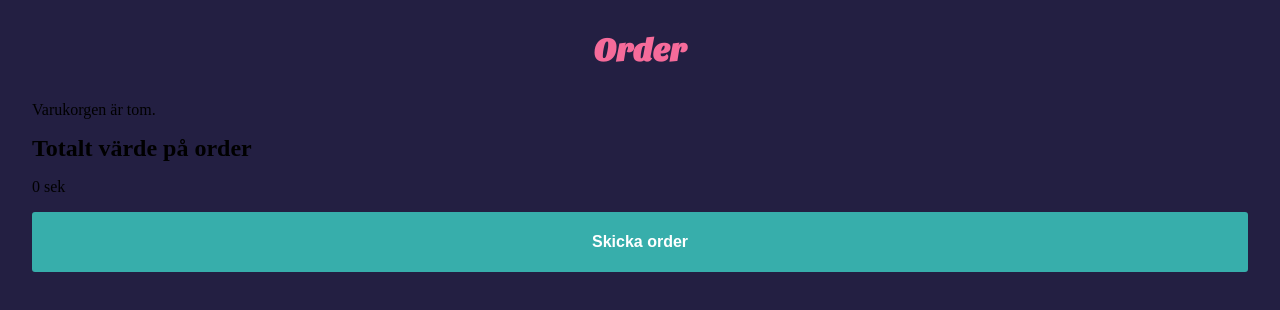
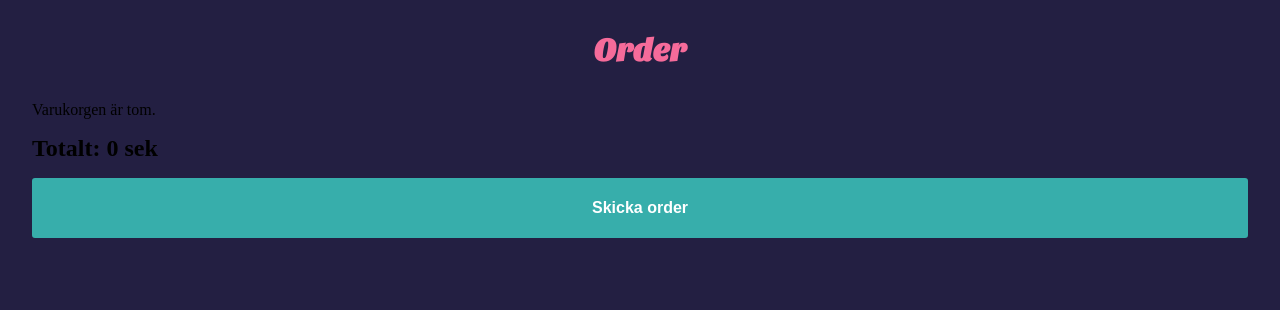
Before and after one commit to Felicia-V03/react-individuell-exam, a React (Vite) app in the folder react-individuell-exam/: page /orders in a window 1280 px wide. Shown: the top 310 px of the page. Built offline with nearby package versions, Linux system fonts and the light colour scheme.

Commit message:
problem with counter again

```diff
--- a/react-individuell-exam/src/Components/CartButton/CartButton.jsx
+++ b/react-individuell-exam/src/Components/CartButton/CartButton.jsx
@@ -1,31 +1,35 @@
-import { useNavigate, useParams, useLocation } from "react-router-dom";
+import { useNavigate, useLocation } from "react-router-dom";
 import useCart from "../../stores/useCartStore.js";
 import useCounter from "../../stores/useCounter.js";
 import useTickets from "../../stores/useTickets.js";
 import "./cartButton.css";
 
-function CartButton({children, event}) {
+function CartButton({ children, event }) {
   const location = useLocation();
   const navigate = useNavigate();
-  const { id } = useParams();
 
-  const { addToCart, clearCart, cart } = useCart();
-  const { reset, quantity } = useCounter();
+  const addToCart = useCart((state) => state.addToCart);
+  const clearCart = useCart((state) => state.clearCart);
+  const cart = useCart((state) => state.cart || []);
+    const { reset, quantity } = useCounter();
   const { saveTickets } = useTickets();
 
   const handleClick = () => {
-    if (event && id) {
+    if (event) {
       addToCart({ ...event, quantity: quantity });
       reset();
       navigate("/orders");
     } else if (location.pathname === "/orders") {
-      navigate("/ticket");
-      if (cart.length > 0) {
+      if (Array.isArray(cart) && cart.length > 0) {
         saveTickets(cart);
         clearCart();
       }
+      navigate("/ticket");
+    } else {
+      console.warn("Unhandled path:", location.pathname);
     }
   };
+
 
   return (
     <div className="cart-button">
--- a/react-individuell-exam/src/Components/EventsOrder/EventsOrder.jsx
+++ b/react-individuell-exam/src/Components/EventsOrder/EventsOrder.jsx
@@ -0,0 +1,28 @@
+import OrderCounter from "../OrderCounter/OrderCounter";
+import useCart from "../../stores/useCartStore.js";
+
+function EventsOrder() {
+  const { cart } = useCart();
+
+  return (
+    <section className="order-list">
+      {cart.length === 0 ? (
+        <p>Varukorgen är tom.</p>
+      ) : (
+        <ul className="order-listitems">
+        {cart.map((event) => (
+          <ol key={event.id} className="order-listitem__{event.id}">
+            <article className="order-listinfo">
+              <h2 className="order-listtitle">{event.name}</h2>
+              <p className="order-listwhen">{event.when.date} kl {event.when.from} - {event.when.to}</p>
+            </article>
+            <OrderCounter event={event}/>
+          </ol>
+        ))}
+      </ul>
+      )}
+    </section>
+  );
+}
+
+export default EventsOrder;
--- a/react-individuell-exam/src/Components/OrderCounter/OrderCounter.jsx
+++ b/react-individuell-exam/src/Components/OrderCounter/OrderCounter.jsx
@@ -1,33 +1,29 @@
-import useCounter from "../../stores/useCounter.js";
 import useCart from "../../stores/useCartStore";
 import "./orderCounter.css";
 import 'line-awesome/dist/line-awesome/css/line-awesome.min.css';
 
 function OrderCounter({ event }) {
-  const { quantity, increase, decrease } = useCounter();
-  const { cart } = useCart();
+  const { cart, increaseQuantity, decreaseQuantity } = useCart();
 
-  const existingEventInCart = cart.find(item => item.id === event?.id);
-  const totalQuantity = quantity + (existingEventInCart ? existingEventInCart.quantity : 0);
-
-  if (!event) return null;
+  const existingItem = cart.find(item => item.id === event.id);
+  const quantity = existingItem ? existingItem.quantity : 0;
 
   return (
-    <section className="order-counter">
-      <section className="order-counter_container">
-        <section className="order-counter_header">
-          <h2 className="order-counter_total">{event.price * totalQuantity} sek</h2>
-        </section>
-        <section className="order-counter_buttons">
-          <button onClick={decrease} className="order-decrease_button">
-            <i className="las la-minus"></i>
-          </button>
-          <p>{totalQuantity}</p>
-          <button onClick={increase} className="order-increase_button">
-            <i className="las la-plus"></i>
-          </button>
-        </section>
-      </section>
+    <section className="order-counter_buttons">
+      <button
+        onClick={() => decreaseQuantity(event.id)}
+        className={`order-decrease_button id-${event.id}`}
+        disabled={quantity <= 1}
+      >
+        <i className="las la-minus"></i>
+      </button>
+      <span>{quantity}</span>
+      <button
+        onClick={() => increaseQuantity(event.id)}
+        className={`order-increase_button id-${event.id}`}
+      >
+        <i className="las la-plus"></i>
+      </button>
     </section>
   );
 }
--- a/react-individuell-exam/src/Pages/EventDetailsPage/EventDetailsPage.jsx
+++ b/react-individuell-exam/src/Pages/EventDetailsPage/EventDetailsPage.jsx
@@ -1,6 +1,8 @@
 import EventDetailed from "../../Components/EventDetailed/EventDetailed";
 import CartButton from "../../Components/CartButton/CartButton";
 import OrderCounter from "../../Components/OrderCounter/OrderCounter";
+import useCounter from "../../stores/useCounter.js";
+import useCart from "../../stores/useCartStore.js";
 import useFetch from "../../hooks/useFetch";
 import { useParams } from "react-router-dom";
 import "./eventDetailsPage.css";
@@ -8,11 +10,17 @@ import "./eventDetailsPage.css";
 function EventDetailsPage() {
   const { data: eventsData, isLoading, isError } = useFetch("https://santosnr6.github.io/Data/events.json");
   const { id } = useParams();
+  const { quantity } = useCounter();
+  const { cart } = useCart();
 
   const events = eventsData?.events || [];
   const event = events.find(event => String(event.id) === id);
   console.log("Fetched event data:", event);
 
+  const existingEventInCart = cart.find(item => item.id === event?.id);
+  const totalQuantity = quantity + (existingEventInCart ? existingEventInCart.quantity : 0);
+
+  if (!event) return null;
   if (isLoading) return <p>Laddar event...</p>;
   if (isError) return <p>Ett fel uppstod vid hämtning av event.</p>;
 
@@ -21,7 +29,14 @@ function EventDetailsPage() {
       <h1 className="page_title">Event</h1>
       <p className="event-page_sub page_sub">You are about to score some tickets to</p>
       <EventDetailed event={event}/>
-      <OrderCounter event={event}/>
+      <section className="order-counter">
+        <section className="order-counter_container">
+          <section className="order-counter_header">
+            <h2 className="order-counter_total">{event.price * totalQuantity} sek</h2>
+          </section>
+          <OrderCounter event={event}/>
+        </section>
+      </section>
       <CartButton event={event}>Lägg i varukorgen</CartButton>
     </div>
   );
--- a/react-individuell-exam/src/Pages/OrderPage/OrderPage.jsx
+++ b/react-individuell-exam/src/Pages/OrderPage/OrderPage.jsx
@@ -1,4 +1,5 @@
 import CartButton from "../../Components/CartButton/CartButton";
+import EventsOrder from "../../Components/EventsOrder/EventsOrder";
 import useCart from "../../stores/useCartStore.js";
 import "./orderPage.css";
 
@@ -13,26 +14,8 @@ function OrderPage() {
   return (
     <div className="order-page page-container">
       <h1 className="page_title">Order</h1>
-      {cart.length === 0 ? (
-        <p>Varukorgen är tom.</p>
-      ) : (
-        <section className="order-list">
-          <ul className="order-list__items">
-            {cart.map((event) => (
-              <ol key={event.id} className="order-list__item">
-                <article className="order-list__name-place">
-                  <h2 className="order-list__title">{event.name}</h2>
-                  <p className="order-list__place">{event.when.date} kl {event.when.from} - {event.when.to}</p>
-                </article>
-                <p className="order-list__price">{event.price} sek</p>
-                <p className="order-list__quantity">Antal: {event.quantity}</p>
-              </ol>
-            ))}
-          </ul>
-        </section>
-      )}
-      <h2 className="order-list text">Totalt värde på order</h2>
-      <p className="order-list__total">{totalPrice} sek</p>
+      <EventsOrder />
+      <h2 className="order-listtotal">Totalt: {totalPrice} sek</h2>
       <CartButton>Skicka order</CartButton>
     </div>
   );
--- a/react-individuell-exam/src/stores/useCartStore.js
+++ b/react-individuell-exam/src/stores/useCartStore.js
@@ -8,27 +8,87 @@ const getCartFromLocalStorage = () => {
 const useCart = create((set, get) => ({
   cart: getCartFromLocalStorage(),
 
-  addToCart: (newEvent) => {
+  addToCart: (event) => {
     const cart = get().cart;
-    const index = cart.findIndex(e => e.id === newEvent.id);
+    const existing = cart.find((e) => e.id === event.id);
 
-    let updatedCart;
-    if (index !== -1) {
-      updatedCart = cart.map((e, i) =>
-        i === index ? { ...e, quantity: e.quantity + newEvent.quantity } : e
-      );
-    } else {
-      updatedCart = [...cart, newEvent];
-    }
+    const updatedCart = existing
+      ? cart.map((e) =>
+          e.id === event.id ? { ...e, quantity: e.quantity + event.quantity } : e
+        )
+      : [...cart, { ...event, quantity: event.quantity }];
 
     localStorage.setItem("cart", JSON.stringify(updatedCart));
     set({ cart: updatedCart });
   },
 
+  increaseQuantity: (id) => {
+    const cart = get().cart;
+    const updatedCart = cart.map(item =>
+      item.id === id ? { ...item, quantity: item.quantity + 1 } : item
+    );
+    localStorage.setItem("cart", JSON.stringify(updatedCart));
+    set({ cart: updatedCart });
+  },
+
+  decreaseQuantity: (id) => {
+    const cart = get().cart;
+    const updatedCart = cart.map(item =>
+      item.id === id
+        ? { ...item, quantity: item.quantity > 1 ? item.quantity - 1 : 1 }
+        : item
+    );
+    localStorage.setItem("cart", JSON.stringify(updatedCart));
+    set({ cart: updatedCart });
+  },
+
+  setCart: (newCart) => {
+    localStorage.setItem("cart", JSON.stringify(newCart));
+    set({ cart: newCart });
+  },
+
   clearCart: () => {
     localStorage.setItem("cart", JSON.stringify([]));
     set({ cart: [] });
-  }
+  },
 }));
 
 export default useCart;
+
+// import { create } from "zustand";
+
+// const getCartFromLocalStorage = () => {
+//   const storedCart = localStorage.getItem("cart");
+//   return storedCart ? JSON.parse(storedCart) : [];
+// };
+
+// const useCart = create((set, get) => ({
+//   cart: getCartFromLocalStorage(),
+
+//   increaseQuantity: (id) => {
+//     const cart = get().cart;
+//     const updatedCart = cart.map(item =>
+//       item.id === id ? { ...item, quantity: item.quantity + 1 } : item
+//     );
+//     localStorage.setItem("cart", JSON.stringify(updatedCart));
+//     set({ cart: updatedCart });
+//   },
+
+//   decreaseQuantity: (id) => {
+//     const cart = get().cart;
+//     const updatedCart = cart.map(item =>
+//       item.id === id
+//         ? { ...item, quantity: item.quantity > 1 ? item.quantity - 1 : 1 }
+//         : item
+//     );
+//     localStorage.setItem("cart", JSON.stringify(updatedCart));
+//     set({ cart: updatedCart });
+//   },
+
+//   setCart: (newCart) => {
+//     localStorage.setItem("cart", JSON.stringify(newCart));
+//     set({ cart: newCart });
+//   }
+// }));
+
+// export default useCart;
--- a/react-individuell-exam/src/stores/useCounter.js
+++ b/react-individuell-exam/src/stores/useCounter.js
@@ -1,27 +1,50 @@
 import { create } from "zustand";
 
-const savedQuantity = (() => {
-  const stored = localStorage.getItem("quantity");
-  const parsed = parseInt(stored);
-  return isNaN(parsed) ? 0 : parsed;
-})();
-const useCounter = create((set) => ({
-  quantity: savedQuantity,
-  increase: () =>
-    set((state) => {
-      const newQuantity = state.quantity + 1;
-      localStorage.setItem("quantity", newQuantity);
-      return { quantity: newQuantity };
-    }),
-  decrease: () =>
-    set((state) => {
-      const newQuantity = state.quantity > 0 ? state.quantity - 1 : 0;
-      localStorage.setItem("quantity", newQuantity);
-      return { quantity: newQuantity };
-    }),
-  reset: () => {
-    localStorage.setItem("quantity", 0);
-    set({ quantity: 0 });
+const getInitialQuantity = () => {
+  try {
+    const stored = localStorage.getItem("quantity");
+    return stored ? JSON.parse(stored) : {};
+  } catch {
+    return {};
+  }
+};
+
+const useCounter = create((set, get) => ({
+  quantity: getInitialQuantity(),
+
+  increase: (id) => {
+    const quantity = get().quantity;
+    const updated = {
+      ...quantity,
+      [id]: (quantity[id] || 0) + 1,
+    };
+    localStorage.setItem("quantity", JSON.stringify(updated));
+    set({ quantity: updated });
+  },
+
+  decrease: (id) => {
+    const quantity = get().quantity;
+    const updated = {
+      ...quantity,
+      [id]: Math.max((quantity[id] || 0) - 1, 0),
+    };
+    localStorage.setItem("quantity", JSON.stringify(updated));
+    set({ quantity: updated });
+  },
+
+  reset: (id) => {
+    const quantity = get().quantity;
+    const updated = {
+      ...quantity,
+      [id]: 0,
+    };
+    localStorage.setItem("quantity", JSON.stringify(updated));
+    set({ quantity: updated });
+  },
+
+  resetAll: () => {
+    localStorage.setItem("quantity", JSON.stringify({}));
+    set({ quantity: {} });
   },
 }));
 
```
